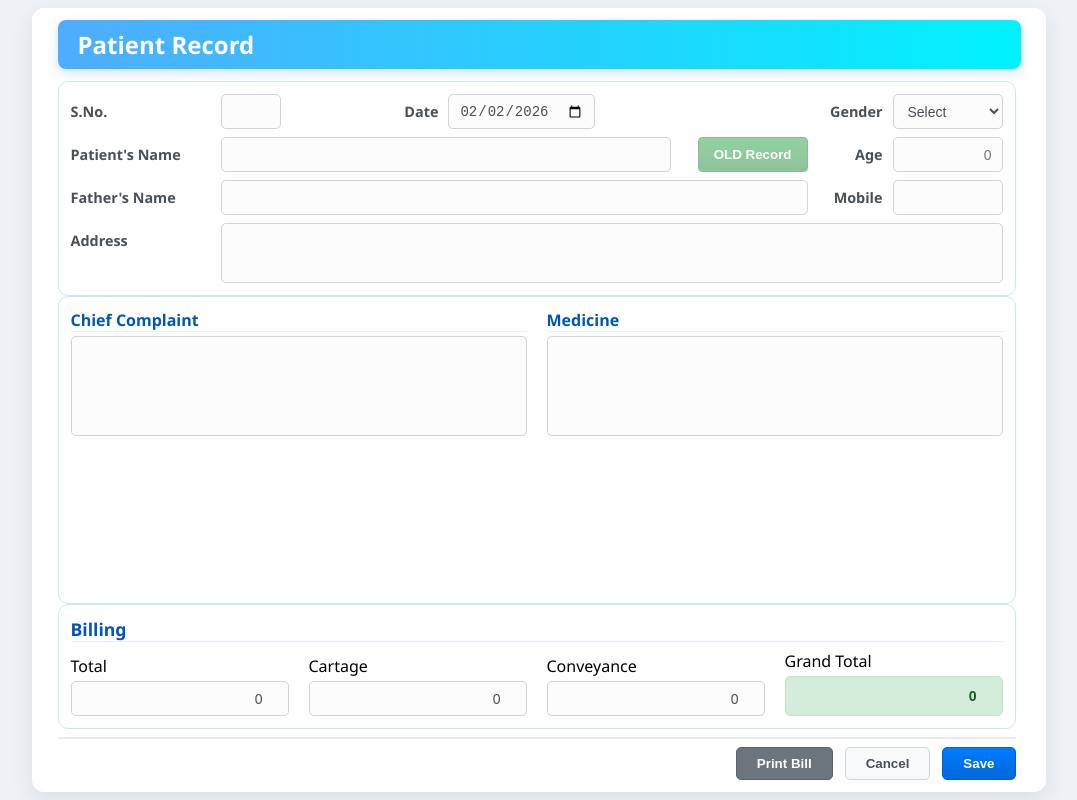
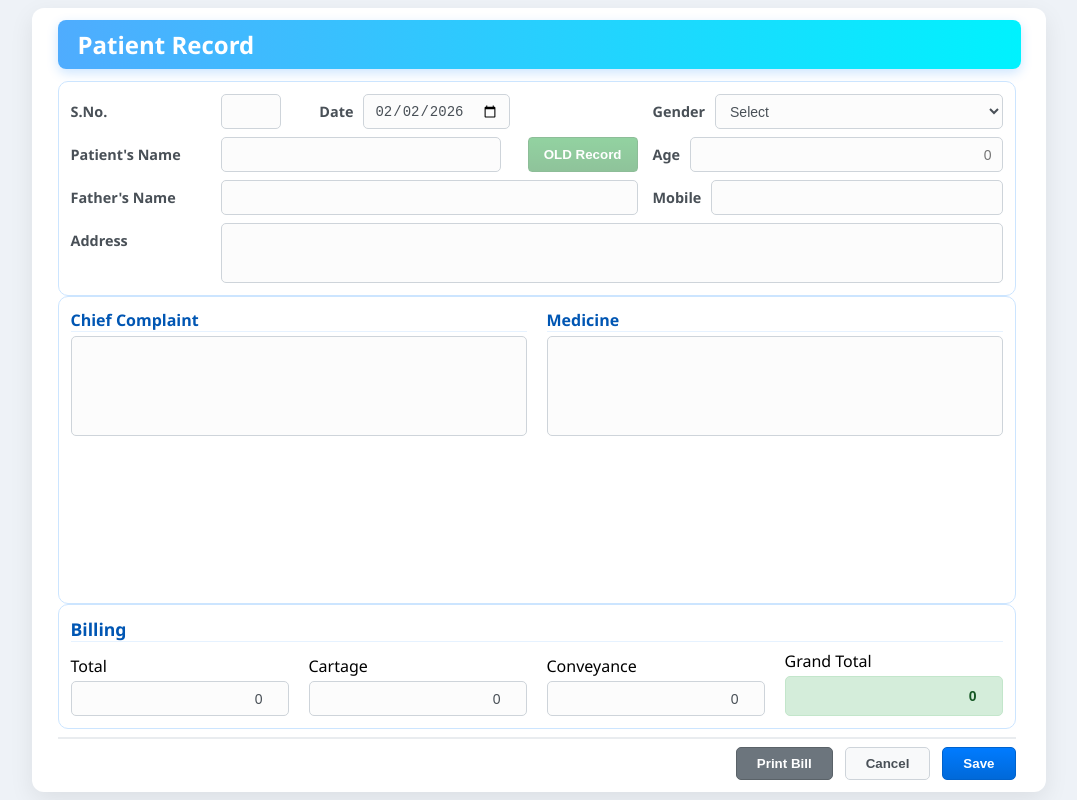
Before and after one commit to sahilcingh/Patient-Record-App, a React (Vite) app in the folder frontend/: page / in a window 1280 px wide. Shown: the whole page, without its empty margins (101-1178 px from the left). Built offline with nearby package versions, Linux system fonts and the light colour scheme; no server answers.

Commit message:
Size of themob no. button and fat name button ffixed and removed optional from the inside of the no block. 3

```diff
--- a/frontend/src/App.css
+++ b/frontend/src/App.css
@@ -50,9 +50,11 @@ body {
 .fixed-left { width: auto; flex-shrink: 0; }
 .col-date { margin-left: auto; margin-right: auto; }
 
-/* FIXED RIGHT COLUMN (Ensures Age & Mobile are exactly same size) */
+/* UPDATED: Much Wider Right Column for Mobile
+   This automatically pushes the flexible "Father's Name" block to be smaller.
+*/
 .fixed-right {
-    width: 180px;
+    width: 350px; /* INCREASED SIZE HERE */
     flex-shrink: 0;
     justify-content: flex-end;
     display: flex;
@@ -63,18 +65,19 @@ body {
 /* Inputs in the right column */
 .fixed-right select,
 .fixed-right > input {
-    width: 110px !important;
+    width: 100% !important;
 }
 
-/* Autocomplete Wrapper inside Right Column (For Mobile) */
+/* Autocomplete Wrapper inside Right Column */
 .fixed-right .autocomplete-wrapper {
-    width: 110px !important;
+    width: 100% !important;
     position: relative;
 }
 .fixed-right .autocomplete-wrapper input {
     width: 100% !important;
 }
 
+/* Father's Name (Flexible) - Will shrink as fixed-right grows */
 .grow { flex: 1; display: flex; position: relative; }
 .grow input { width: 100%; }
 
@@ -112,7 +115,7 @@ body {
 .history-table tbody tr:hover { background-color: #d1ecf1; }
 .close-modal { font-size: 24px; cursor: pointer; border: none; background: none; color: #aaa; }
 
-/* ================= BEAUTIFUL POPUP (ALERT/CONFIRM) ================= */
+/* ================= BEAUTIFUL POPUP ================= */
 .confirm-box {
     max-width: 380px; text-align: center; padding: 30px 25px;
     border-radius: 16px; box-shadow: 0 15px 40px rgba(0, 0, 0, 0.2);
```
